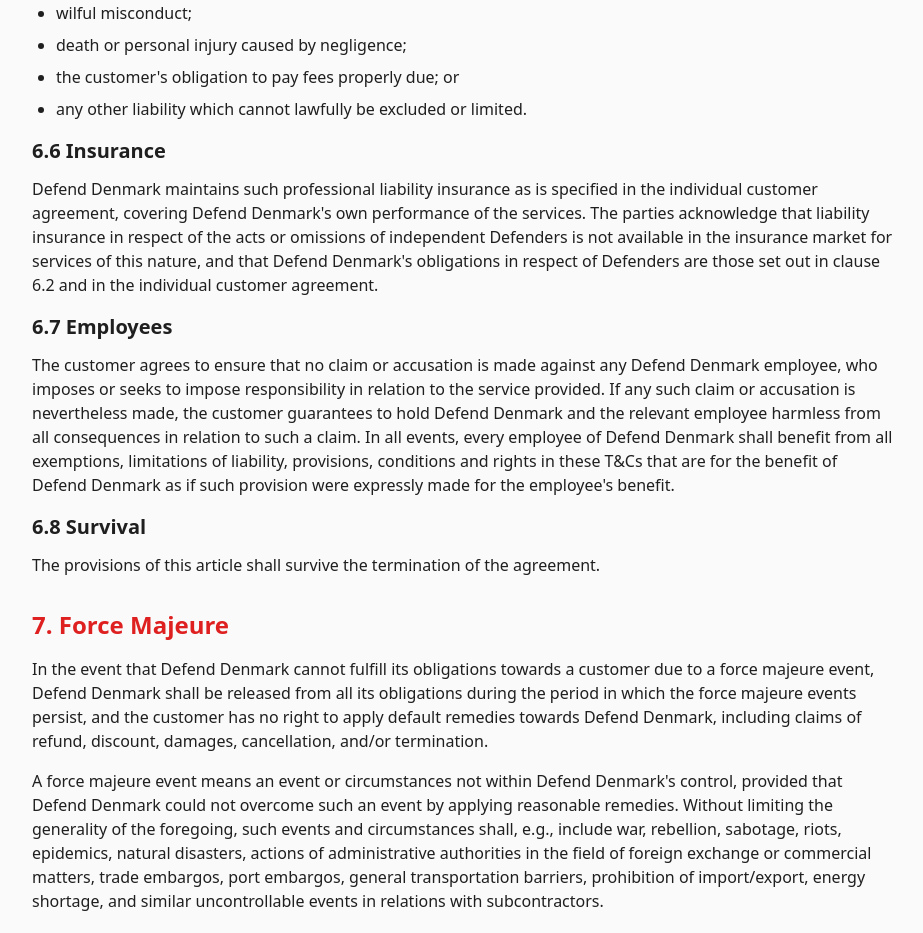
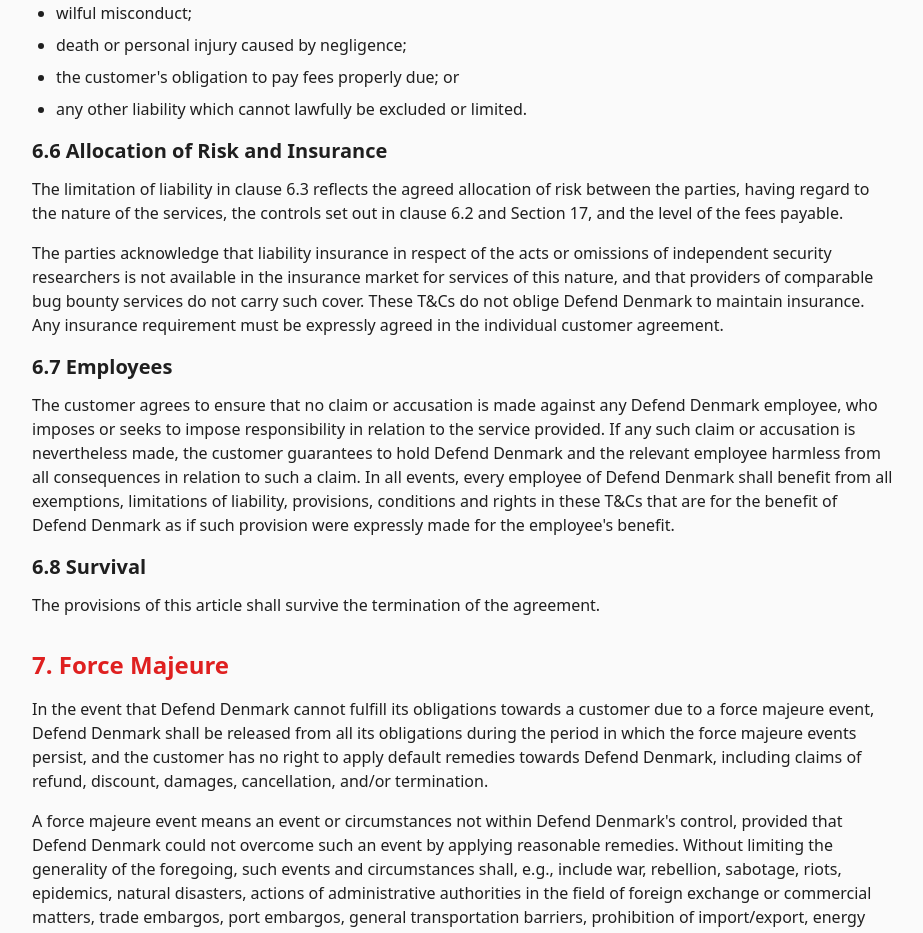
Before and after one commit to 0xlimE/defend-denmark-welcome-12, a React (Vite) app: page /terms-of-service in a window 1280 px wide. Shown: the part 4120-5053 px from the top of the page, without its empty margins (176-1099 px from the left). Built offline with nearby package versions, Linux system fonts and the light colour scheme.

Commit message:
insurance lie

```diff
--- a/src/pages/TermsOfService.tsx
+++ b/src/pages/TermsOfService.tsx
@@ -176,9 +176,12 @@ const TermsOfService = () => {
                   <li>any other liability which cannot lawfully be excluded or limited.</li>
                 </ul>
 
-                <h3 className="text-xl font-semibold mb-3">6.6 Insurance</h3>
+                <h3 className="text-xl font-semibold mb-3">6.6 Allocation of Risk and Insurance</h3>
                 <p className="mb-4">
-                  Defend Denmark maintains such professional liability insurance as is specified in the individual customer agreement, covering Defend Denmark's own performance of the services. The parties acknowledge that liability insurance in respect of the acts or omissions of independent Defenders is not available in the insurance market for services of this nature, and that Defend Denmark's obligations in respect of Defenders are those set out in clause 6.2 and in the individual customer agreement.
+                  The limitation of liability in clause 6.3 reflects the agreed allocation of risk between the parties, having regard to the nature of the services, the controls set out in clause 6.2 and Section 17, and the level of the fees payable.
+                </p>
+                <p className="mb-4">
+                  The parties acknowledge that liability insurance in respect of the acts or omissions of independent security researchers is not available in the insurance market for services of this nature, and that providers of comparable bug bounty services do not carry such cover. These T&Cs do not oblige Defend Denmark to maintain insurance. Any insurance requirement must be expressly agreed in the individual customer agreement.
                 </p>
 
                 <h3 className="text-xl font-semibold mb-3">6.7 Employees</h3>
```
